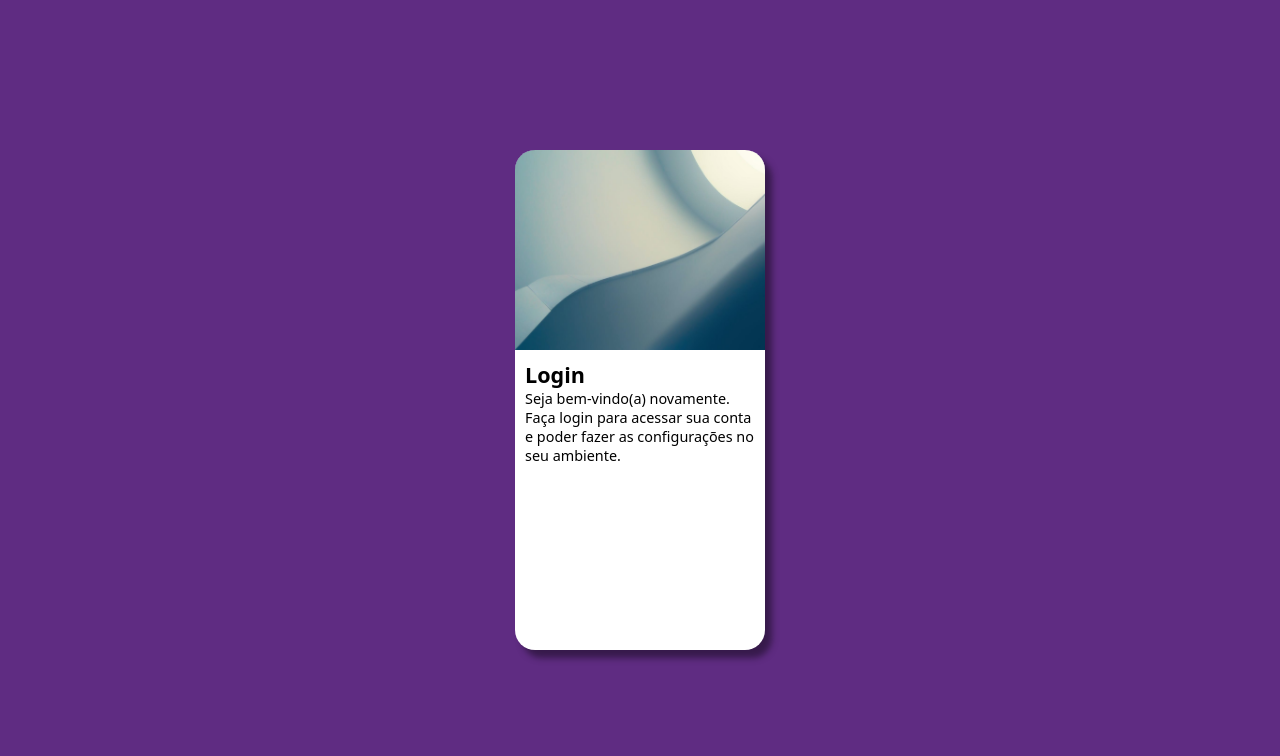
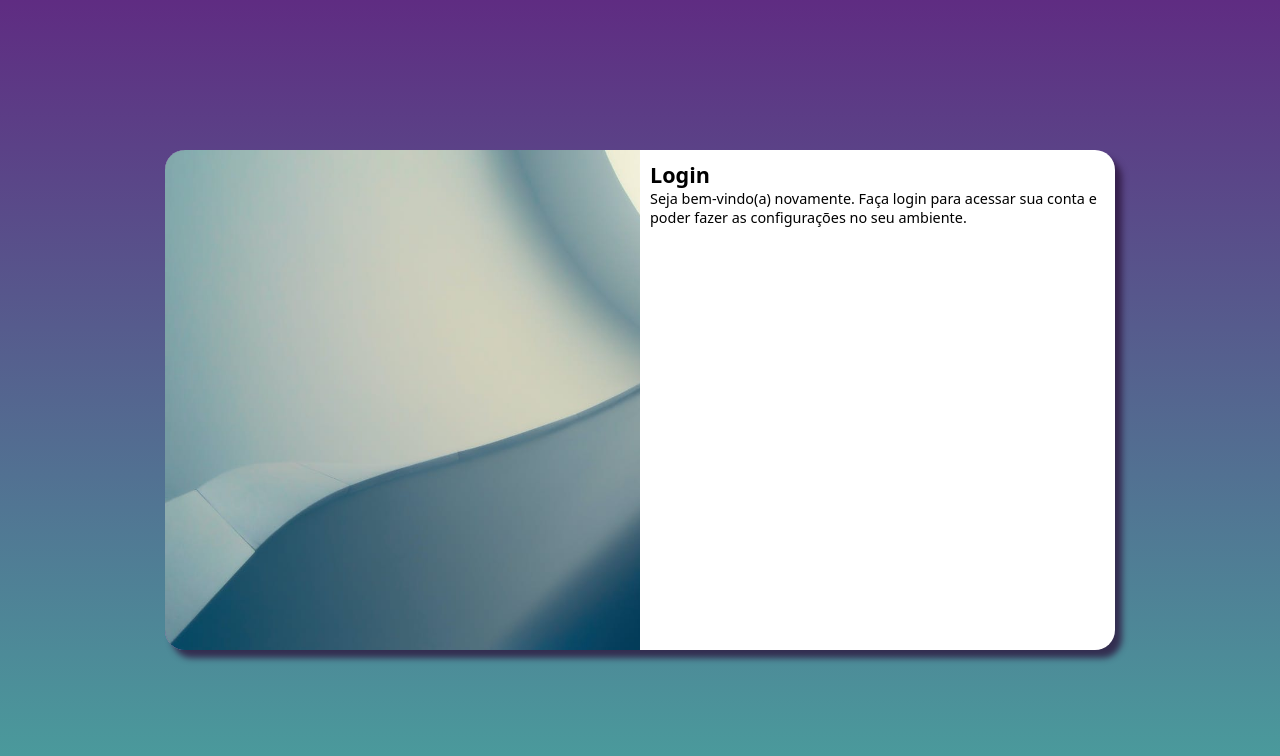
Before and after one commit to erickdavid14/projeto-login, a plain HTML site: page index.html in a window 1280 px wide. Drawn offline with Linux system fonts and the light colour scheme.

Commit message:
atuzalizaçoes

```diff
--- a/estilos/media-query.css
+++ b/estilos/media-query.css
@@ -1,22 +1,43 @@
 @charset "UFT-8";
 
 @media screen and (min-width: 768px) and (max-width: 992px) {
+    body {
+        background-image: linear-gradient(to top, #49a09d, #5f2c82);
+    }
+
     section#login {
         width: 80vw;
     }
 
     section#login > div#imagem {
-
-
         float: left;
         width: 30%;
         height: 100%;
     }
 
-    saction#login > div#formulario {
+    section#login > div#formulario{
         float: right;
         width: 70%;
+    }
+}
 
+@media screen and (min-width: 992px)  {
+    body {
+        background-image: linear-gradient(to top, #49a09d, #5f2c82);
     }
 
+    section#login {
+        width: 950px;
+    }
+
+    section#login > div#imagem{
+        float: left;
+        width: 50%;
+        height: 100%;
+    }
+
+    section#login > div#formulario {
+        float: right;
+        width: 50%;
+    }
 }
--- a/estilos/style.css
+++ b/estilos/style.css
@@ -42,6 +42,8 @@ section#login {
     border-radius: 20px;
     box-shadow:7px 8px 6px 0px #2d153dc9;
 
+    transition: width .2s, heith .2s;
+    transition-timing-function: ease;
 }
 
 section#login > div#imagem {
```
